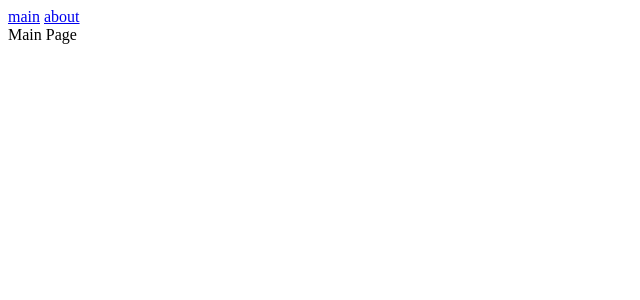
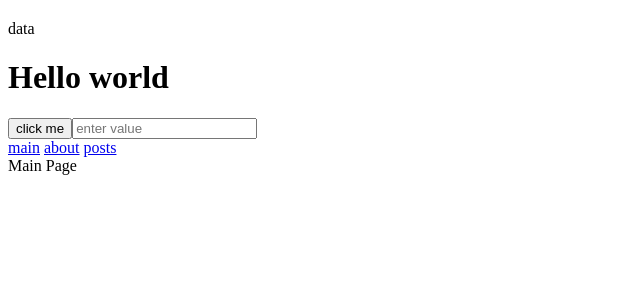
Before and after one commit to IgorBarbashov/testing_jest_rtl_e2e_screenshot, a React (Create React App) app in the folder rtl/: page / in a window 1280 px wide. Shown: the top 300 px of the page, without its empty margins (0-640 px from the left). Built offline with nearby package versions, Linux system fonts and the light colour scheme; the HTML template or start-up script is replaced by a standard one.

Commit message:
combine app test

```diff
--- a/rtl/src/App.js
+++ b/rtl/src/App.js
@@ -1,58 +1,58 @@
-import React from 'react';
+import React, {useEffect, useState} from 'react';
 import {Link, Route, Routes} from "react-router-dom";
 import AboutPage from "./pages/AboutPage";
 import MainPage from "./pages/MainPage";
 import NotFoundPage from "./pages/NotFoundPage";
+import Posts from "./posts/Posts";
+import PostDetailsPage from "./posts/PostDetailsPage";
 
 const App = () => {
+    const [data, setData] = useState(null);
+    const [toggle, setToggle] = useState(false);
+    const [value, setValue] = useState('');
+
+    const onClick = () => setToggle(prev => !prev);
+    const onChange = (e) => setValue(e.target.value);
+
+    useEffect(() => {
+        const stid = setTimeout(() => {
+            setData({});
+        }, 100);
+        return () => clearTimeout(stid);
+    }, []);
+
     return (
         <>
+            <div>
+                {<h2 data-testid="input-header">{value}</h2>}
+                {data && <div>data</div>}
+                {toggle && <div data-testid="toggle-elem">toggle</div>}
+                <h1>Hello world</h1>
+                <button data-testid="toggle-btn" onClick={onClick}>click me</button>
+                <input
+                    style={{color: 'red'}}
+                    type="text"
+                    placeholder="enter value"
+                    onChange={onChange}
+                />
+            </div>
+            <div>
                 <Link to='/' data-testid='main-link'>main</Link>
                 {' '}
                 <Link to='/about' data-testid='about-link'>about</Link>
+                {' '}
+                <Link to='/posts' data-testid='posts-link'>posts</Link>
                 <Routes>
                     <Route path='/' element={<MainPage />} />
                     <Route path='/about' element={<AboutPage />} />
+                    <Route path='/posts' element={<Posts />} />
+                    <Route path='/posts/:id' element={<PostDetailsPage />} />
                     <Route path='*' element={<NotFoundPage />} />
                 </Routes>
+            </div>
         </>
+
     );
 };
 
 export default App;
-
-// import React, {useState, useEffect} from 'react';
-//
-// const App = () => {
-//     const [data, setData] = useState(null);
-//     const [toggle, setToggle] = useState(false);
-//     const [value, setValue] = useState('');
-//
-//     const onClick = () => setToggle(prev => !prev);
-//     const onChange = (e) => setValue(e.target.value);
-//
-//     useEffect(() => {
-//         const stid = setTimeout(() => {
-//             setData({});
-//         }, 100);
-//         return () => clearTimeout(stid);
-//     }, []);
-//
-//     return (
-//         <div>
-//             {<h2 data-testid="input-header">{value}</h2>}
-//             {data && <div>data</div>}
-//             {toggle && <div data-testid="toggle-elem">toggle</div>}
-//             <h1>Hello world</h1>
-//             <button data-testid="toggle-btn" onClick={onClick}>click me</button>
-//             <input
-//                 style={{color: 'red'}}
-//                 type="text"
-//                 placeholder="enter value"
-//                 onChange={onChange}
-//             />
-//         </div>
-//     );
-// };
-//
-// export default App;
```
Also changed, not shown: 2 other files (tests, documents, lock files or other folders). Lines whose indentation alone changed are shown as unchanged.
